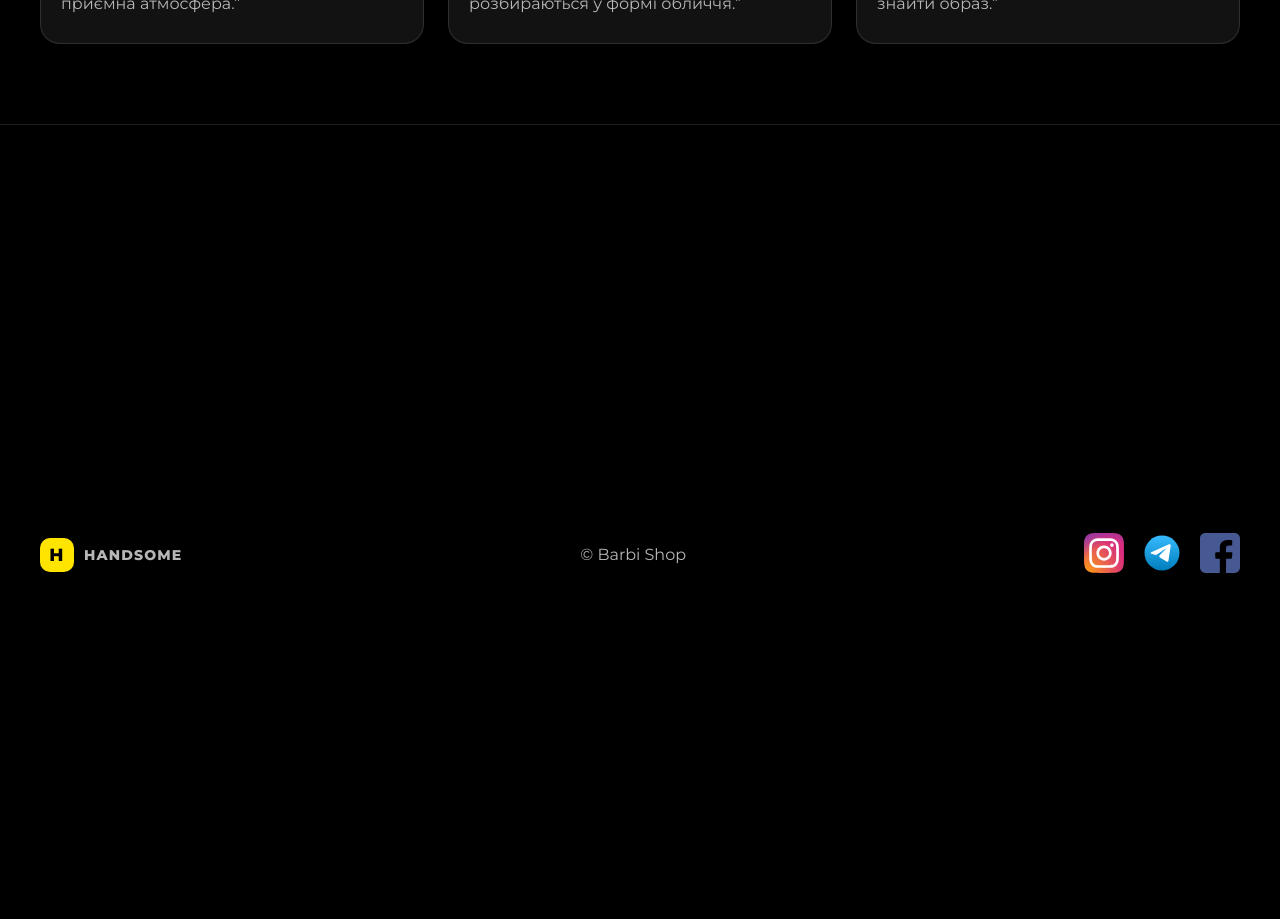
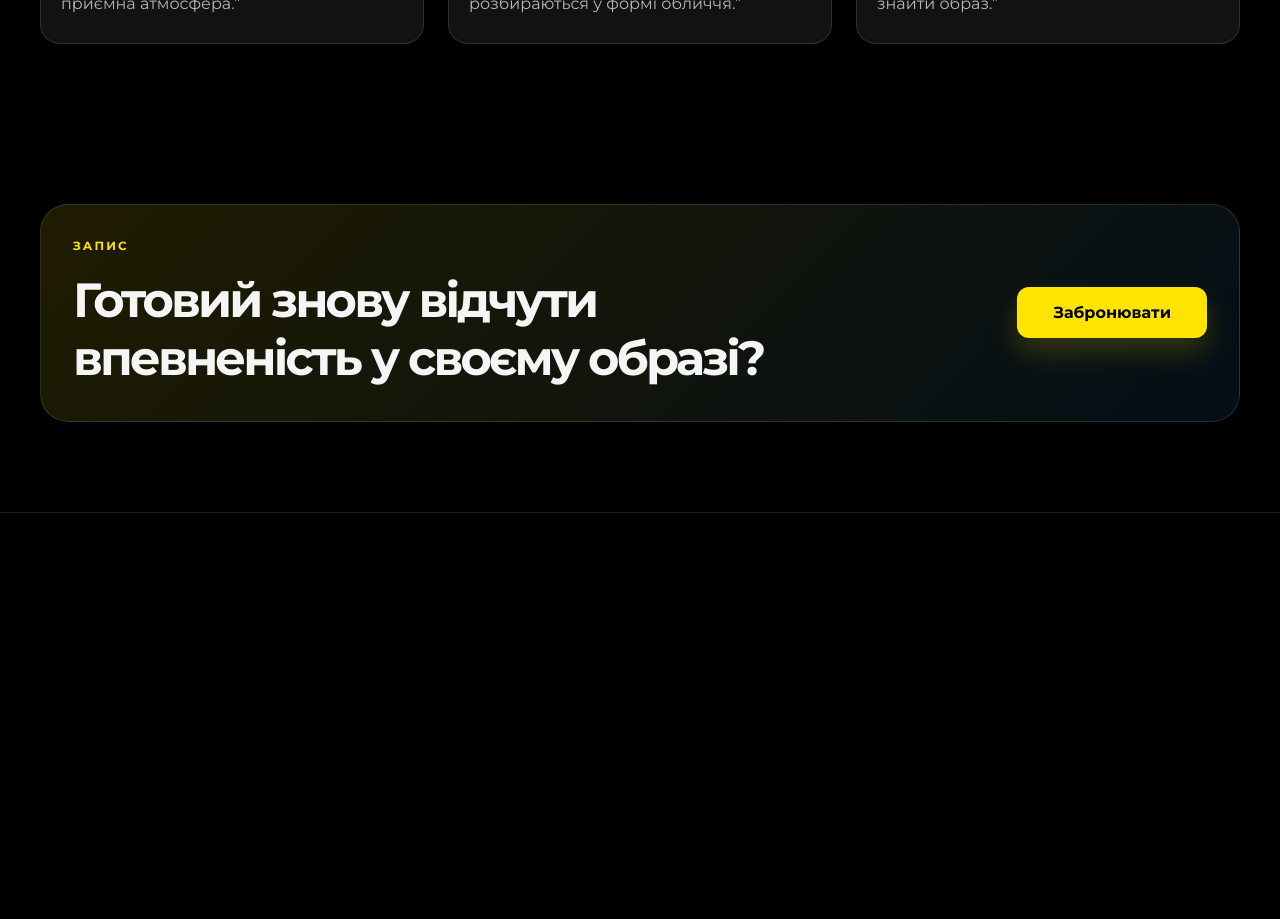
Before and after one commit to ItGencer/Kardsane-project-1-template, a React (Vite) app: page / in a window 1280 px wide. Shown: the part 4040-4959 px from the top of the page. Built offline with nearby package versions, Linux system fonts and the light colour scheme.

Commit message:
add section Sign-up

```diff
--- a/src/App.jsx
+++ b/src/App.jsx
@@ -7,6 +7,7 @@ import Service from "./components/Service/Service";
 import Gallery from "./components/gallery/Gallery";
 import Team from "./components/Team/Team";
 import Testimonials from "./components/Testimonials/Testimonials";
+import SignUp from "./components/Sign-up/Sign-up";
 
 function App() {
   return (
@@ -19,6 +20,7 @@ function App() {
         <Gallery/>
         <Team/>
         <Testimonials/>
+        <SignUp/>
       </main>
       <Footer />
     </>
--- /dev/null
+++ b/src/components/Sign-up/Sign-up.jsx
@@ -0,0 +1,17 @@
+import "./Sign-up.scss";
+
+function SignUp() {
+  return (
+    <section id="contact" className="section cta-block">
+      <div className="container cta-wrap">
+        <div>
+          <p className="section-tag">Запис</p>
+          <h2>Готовий знову відчути впевненість у своєму образі?</h2>
+        </div>
+        <button className="btn btn-primary large">Забронювати</button>
+      </div>
+    </section>
+  );
+}
+
+export default SignUp;
--- /dev/null
+++ b/src/components/Sign-up/Sign-up.scss
@@ -0,0 +1 @@
+@import "../../variables";
```
Also changed, not shown: src/index.js (deleted, +0 -28 lines).
